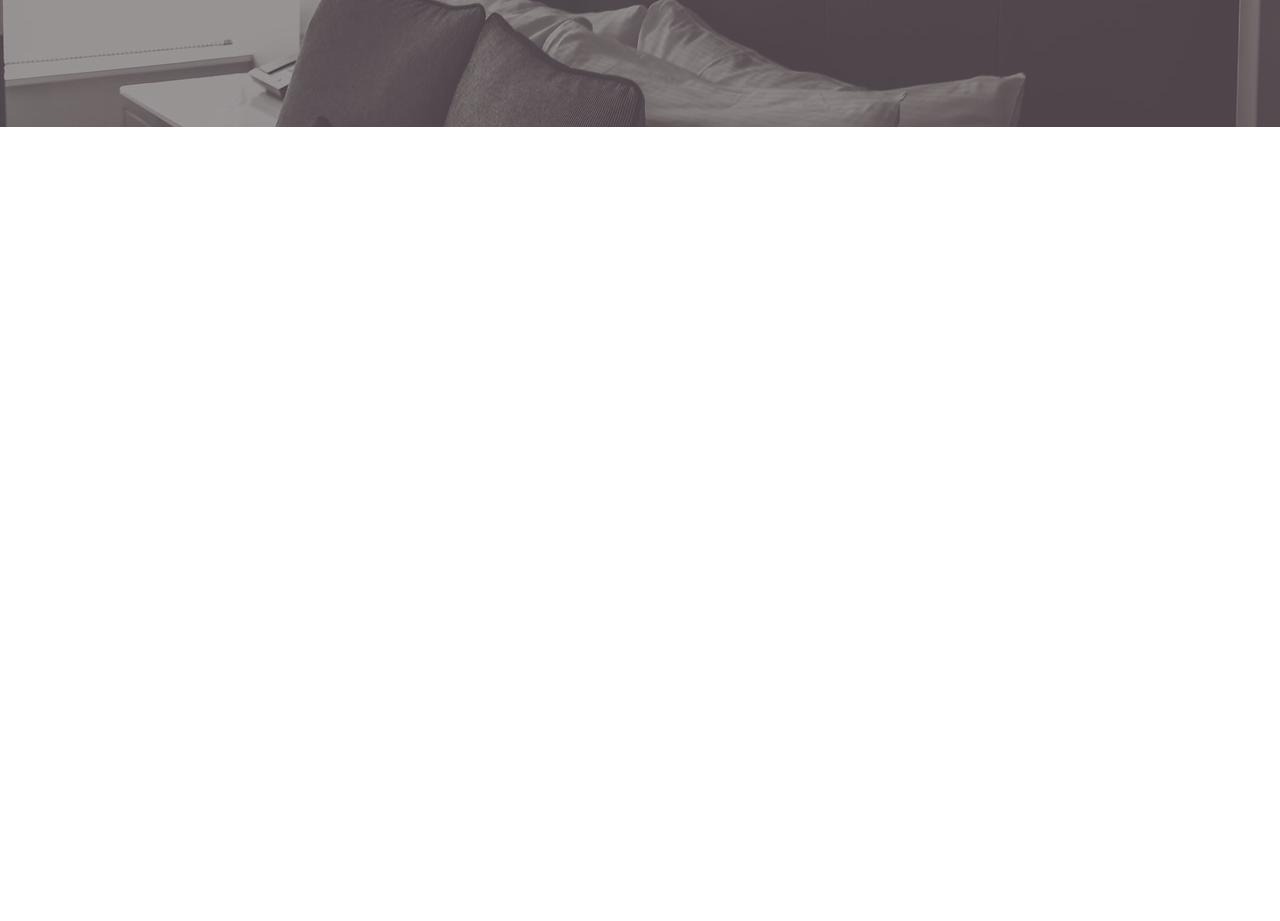
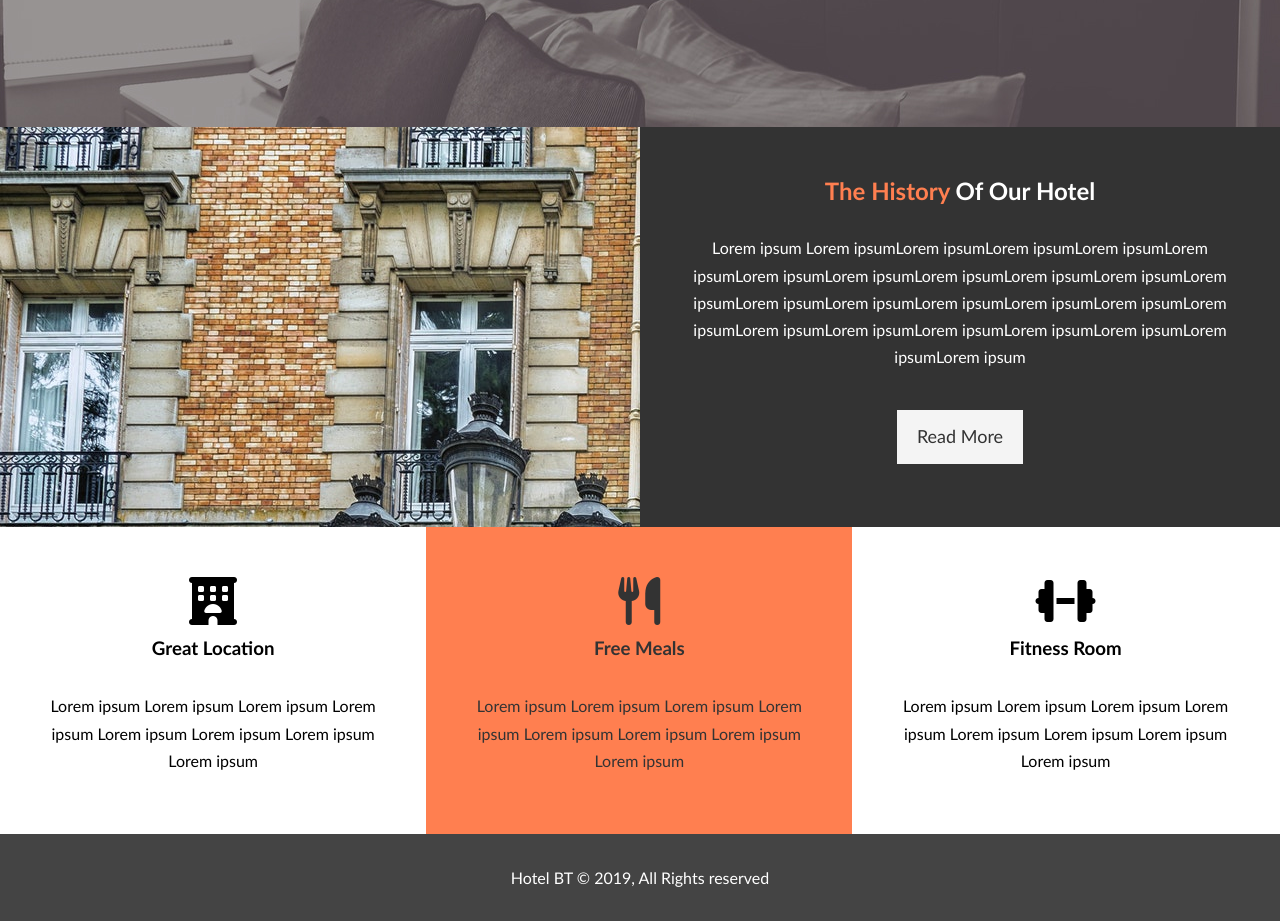
Before and after one commit to damirachimovici/Basic-HTML-Hotel-Website, a plain HTML site: page index.html in a window 1280 px wide. Shown: the part 540-1461 px from the top of the page. Before the commit the page ends 800 px from the top, so only its background shows below. Drawn offline with Linux system fonts and the light colour scheme.

Commit message:
Features-and-footer

```diff
--- a/css/style.css
+++ b/css/style.css
@@ -48,8 +48,25 @@ p{
     background: coral;
     color: #333;
 }
-
-
+.btn-light{
+    background: whitesmoke;
+    color: #333;
+}
+.bg-dark{
+    background: #333;
+    color: white;
+}
+.btn-light{
+    background: #f4f4f4;
+    color: #333;
+}
+.bg-primary{
+    color: #333;
+    background: coral;
+}
+.clr{
+    clear: both;
+}
 /* Navbar */
 #navbar{
     background-color: #333;
@@ -102,3 +119,44 @@ p{
     padding-bottom: 20px;
     line-height: 1.7em;
 }
+
+/*Home Info*/
+#home-info{
+    height: 400px;
+}
+#home-info .info-img{
+    float: left;
+    width: 50%;
+    background-image: url("../img/photo-1.jpg");
+    min-height: 100%;
+}
+#home-info .info-content{
+    float: right;
+    width: 50%;
+    height: 100%;
+    text-align: center;
+    padding: 50px 30px;
+    overflow: hidden;
+}
+#home-info .info-content p{
+    padding-bottom: 30px;
+}
+
+/*Features*/
+.box{
+    float: left;
+    width: 33.3%;
+    padding: 50px;
+    text-align: center;
+}
+.box i{
+    margin-bottom: 10px;
+}
+
+/*Footer*/
+#main-footer{
+    text-align: center;
+    background: #444444;
+    color: white;
+    padding: 20px;
+}
--- a/index.html
+++ b/index.html
@@ -2,16 +2,17 @@
 <html lang="en">
 <head>
     <meta charset="UTF-8">
-    <title>Udemy Hotel | Welcome</title>
+    <title>Web-Dev Hotel | Welcome</title>
     <meta name="description" content="Welcome to the one of the bunch of fictive hotels on the internet">
     <meta name="keywords" content="hotel clisura dunarii">
     <link rel="stylesheet" href="css/style.css">
+    <script src="https://kit.fontawesome.com/0f6eb11b56.js" crossorigin="anonymous"></script>
 </head>
 <body>
     <header>
         <nav id="navbar">
             <div class="container">
-            <h1 class="logo"><a href="index.html">UDMY</a></h1>
+            <h1 class="logo"><a href="index.html">WDEV</a></h1>
             <ul>
                 <li><a class="current" href="index.html">Homepage</a></li>
                 <li><a href="about.html">About</a></li>
@@ -29,5 +30,38 @@
             </div>
         </div>
     </header>
+    <section id="home-info" class="bg-dark">
+        <div class="info-img"></div>
+        <div class="info-content">
+            <h2><span class="text-primary">
+                The History
+            </span>Of Our Hotel </h2>
+            <p>
+                Lorem ipsum Lorem ipsumLorem ipsumLorem ipsumLorem ipsumLorem ipsumLorem ipsumLorem ipsumLorem ipsumLorem ipsumLorem ipsumLorem ipsumLorem ipsumLorem ipsumLorem ipsumLorem ipsumLorem ipsumLorem ipsumLorem ipsumLorem ipsumLorem ipsumLorem ipsumLorem ipsumLorem ipsumLorem ipsum
+            </p>
+            <a class="btn btn-light" href="about.html">Read More</a>
+        </div>
+    </section>
+    <section id="features">
+        <div class="box bg-light">
+            <i class="fas fa-hotel fa-3x"></i>
+            <h3>Great Location</h3>
+            <p>Lorem ipsum Lorem ipsum Lorem ipsum Lorem ipsum Lorem ipsum Lorem ipsum Lorem ipsum Lorem ipsum </p>
+        </div>
+        <div class="box bg-primary">
+            <i class="fas fa-utensils fa-3x"></i>
+            <h3>Free Meals</h3>
+            <p>Lorem ipsum Lorem ipsum Lorem ipsum Lorem ipsum Lorem ipsum Lorem ipsum Lorem ipsum Lorem ipsum </p>
+        </div>
+        <div class="box bg-light">
+            <i class="fas fa-dumbbell fa-3x"></i>
+            <h3>Fitness Room</h3>
+            <p>Lorem ipsum Lorem ipsum Lorem ipsum Lorem ipsum Lorem ipsum Lorem ipsum Lorem ipsum Lorem ipsum </p>
+        </div>
+    </section>
+    <div class="clr"></div>
+    <footer id="main-footer">
+        <p>Hotel BT &copy; 2019, All Rights reserved</p>
+    </footer>
 </body>
 </html>
```
